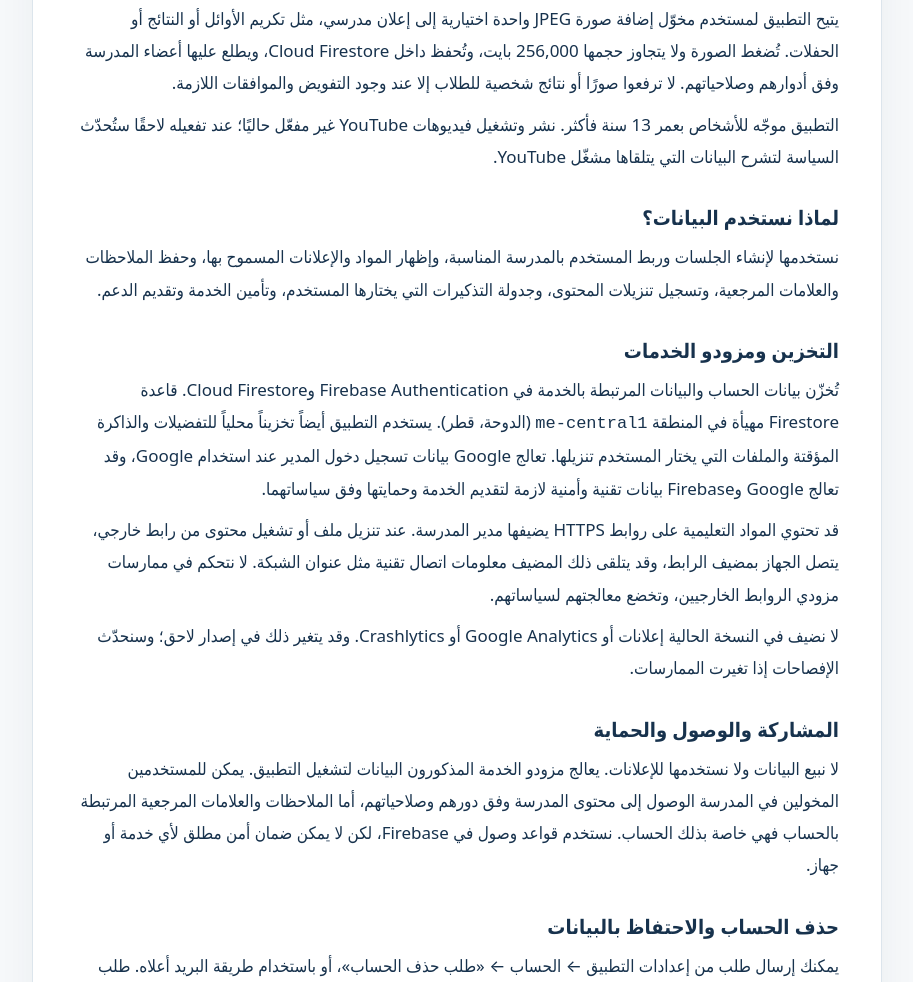
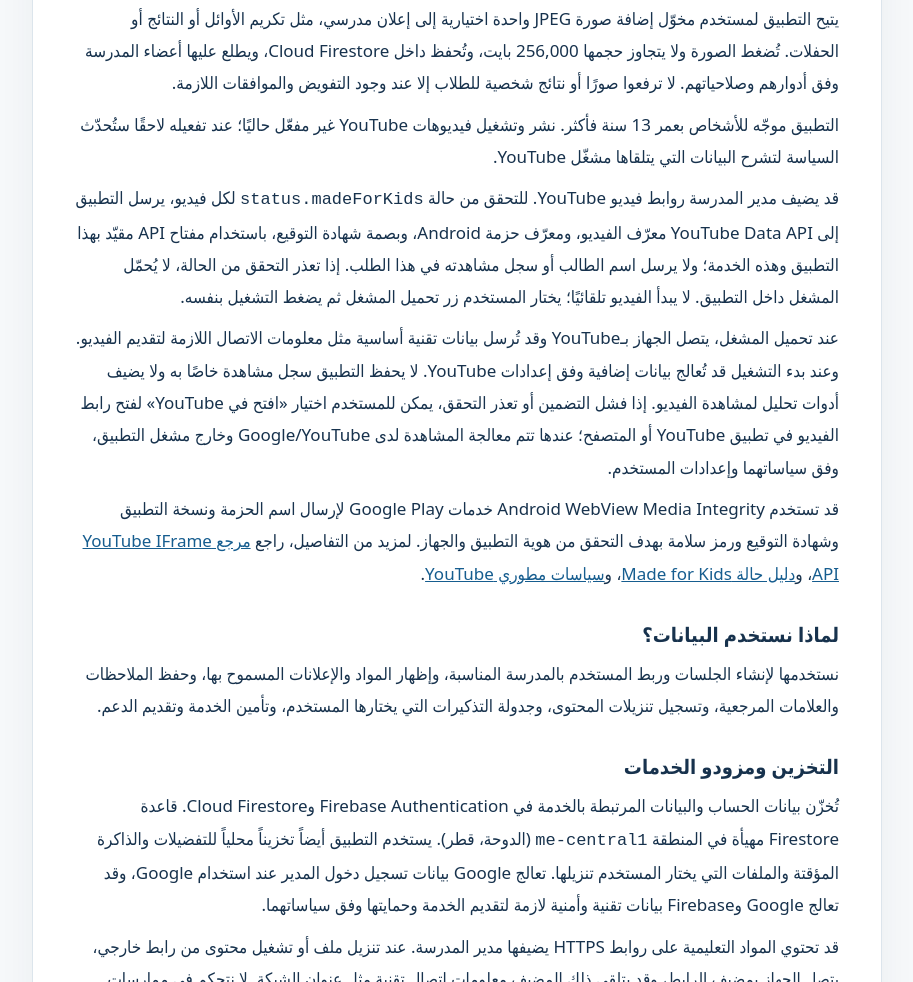
Before and after one commit to a34059850-ops/madrasati-privacy-policy, a plain HTML site: page index.html in a window 1280 px wide. Shown: the part 897-1879 px from the top of the page, without its empty margins (183-1096 px from the left). Drawn offline with Linux system fonts and the light colour scheme.

Commit message:
Add YouTube privacy disclosure

```diff
--- a/index.html
+++ b/index.html
@@ -46,6 +46,9 @@
 
   <p>يتيح التطبيق لمستخدم مخوّل إضافة صورة JPEG واحدة اختيارية إلى إعلان مدرسي، مثل تكريم الأوائل أو النتائج أو الحفلات. تُضغط الصورة ولا يتجاوز حجمها 256,000 بايت، وتُحفظ داخل Cloud Firestore، ويطلع عليها أعضاء المدرسة وفق أدوارهم وصلاحياتهم. لا ترفعوا صورًا أو نتائج شخصية للطلاب إلا عند وجود التفويض والموافقات اللازمة.</p>
   <p>التطبيق موجّه للأشخاص بعمر 13 سنة فأكثر. نشر وتشغيل فيديوهات YouTube غير مفعّل حاليًا؛ عند تفعيله لاحقًا ستُحدّث السياسة لتشرح البيانات التي يتلقاها مشغّل YouTube.</p>
+  <p>قد يضيف مدير المدرسة روابط فيديو YouTube. للتحقق من حالة <code>status.madeForKids</code> لكل فيديو، يرسل التطبيق إلى YouTube Data API معرّف الفيديو، ومعرّف حزمة Android، وبصمة شهادة التوقيع، باستخدام مفتاح API مقيّد بهذا التطبيق وهذه الخدمة؛ ولا يرسل اسم الطالب أو سجل مشاهدته في هذا الطلب. إذا تعذر التحقق من الحالة، لا يُحمّل المشغل داخل التطبيق. لا يبدأ الفيديو تلقائيًا؛ يختار المستخدم زر تحميل المشغل ثم يضغط التشغيل بنفسه.</p>
+  <p>عند تحميل المشغل، يتصل الجهاز بـYouTube وقد تُرسل بيانات تقنية أساسية مثل معلومات الاتصال اللازمة لتقديم الفيديو. وعند بدء التشغيل قد تُعالج بيانات إضافية وفق إعدادات YouTube. لا يحفظ التطبيق سجل مشاهدة خاصًا به ولا يضيف أدوات تحليل لمشاهدة الفيديو. إذا فشل التضمين أو تعذر التحقق، يمكن للمستخدم اختيار «افتح في YouTube» لفتح رابط الفيديو في تطبيق YouTube أو المتصفح؛ عندها تتم معالجة المشاهدة لدى Google/YouTube وخارج مشغل التطبيق، وفق سياساتهما وإعدادات المستخدم.</p>
+  <p>قد تستخدم Android WebView Media Integrity خدمات Google Play لإرسال اسم الحزمة ونسخة التطبيق وشهادة التوقيع ورمز سلامة بهدف التحقق من هوية التطبيق والجهاز. لمزيد من التفاصيل، راجع <a href="https://developers.google.com/youtube/iframe_api_reference">مرجع YouTube IFrame API</a>، و<a href="https://developers.google.com/youtube/data/guides/made_for_kids_status">دليل حالة Made for Kids</a>، و<a href="https://developers.google.com/youtube/terms/developer-policies">سياسات مطوري YouTube</a>.</p>
   <h2>لماذا نستخدم البيانات؟</h2>
   <p>نستخدمها لإنشاء الجلسات وربط المستخدم بالمدرسة المناسبة، وإظهار المواد والإعلانات المسموح بها، وحفظ الملاحظات والعلامات المرجعية، وتسجيل تنزيلات المحتوى، وجدولة التذكيرات التي يختارها المستخدم، وتأمين الخدمة وتقديم الدعم.</p>
 
```
